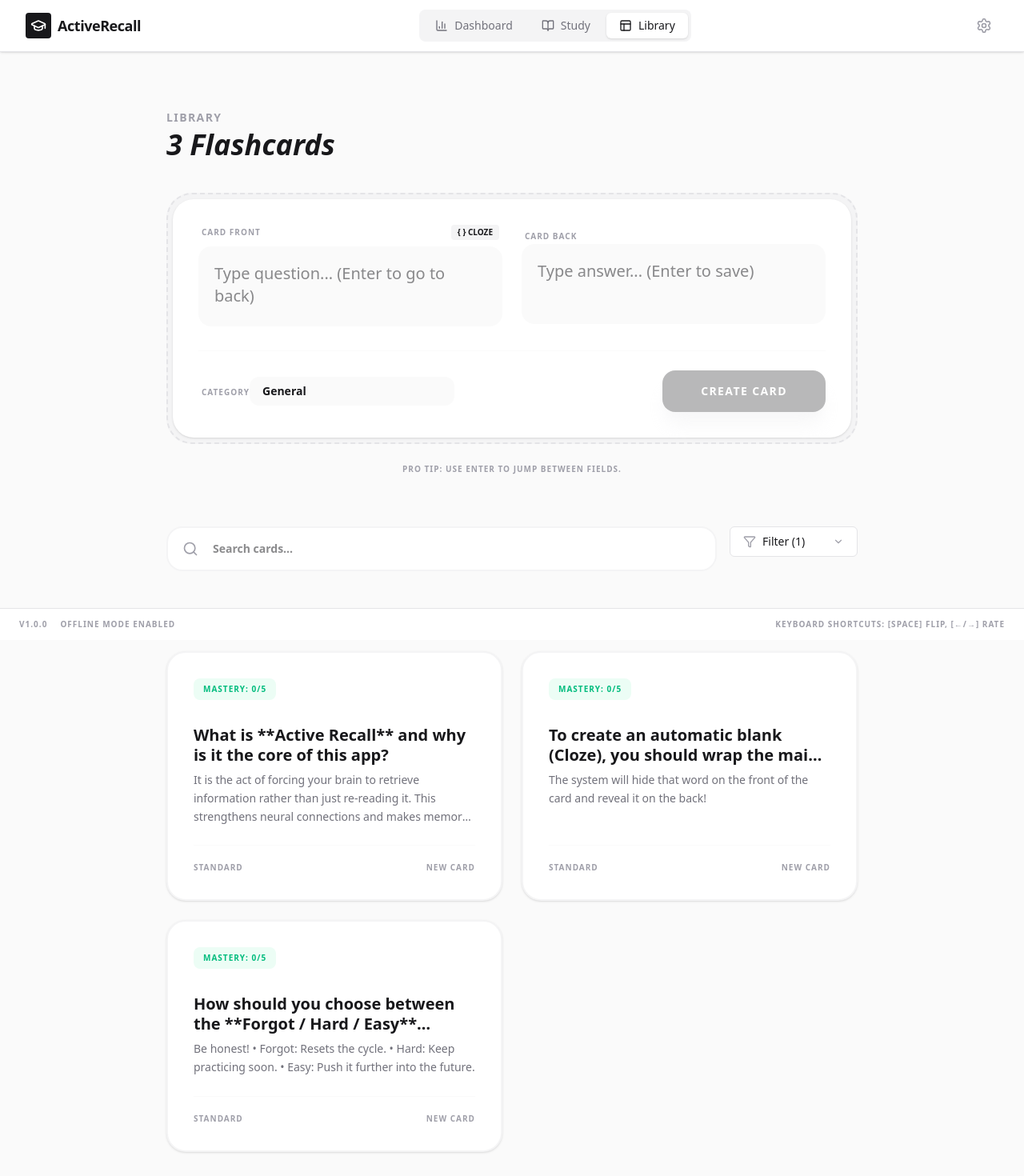
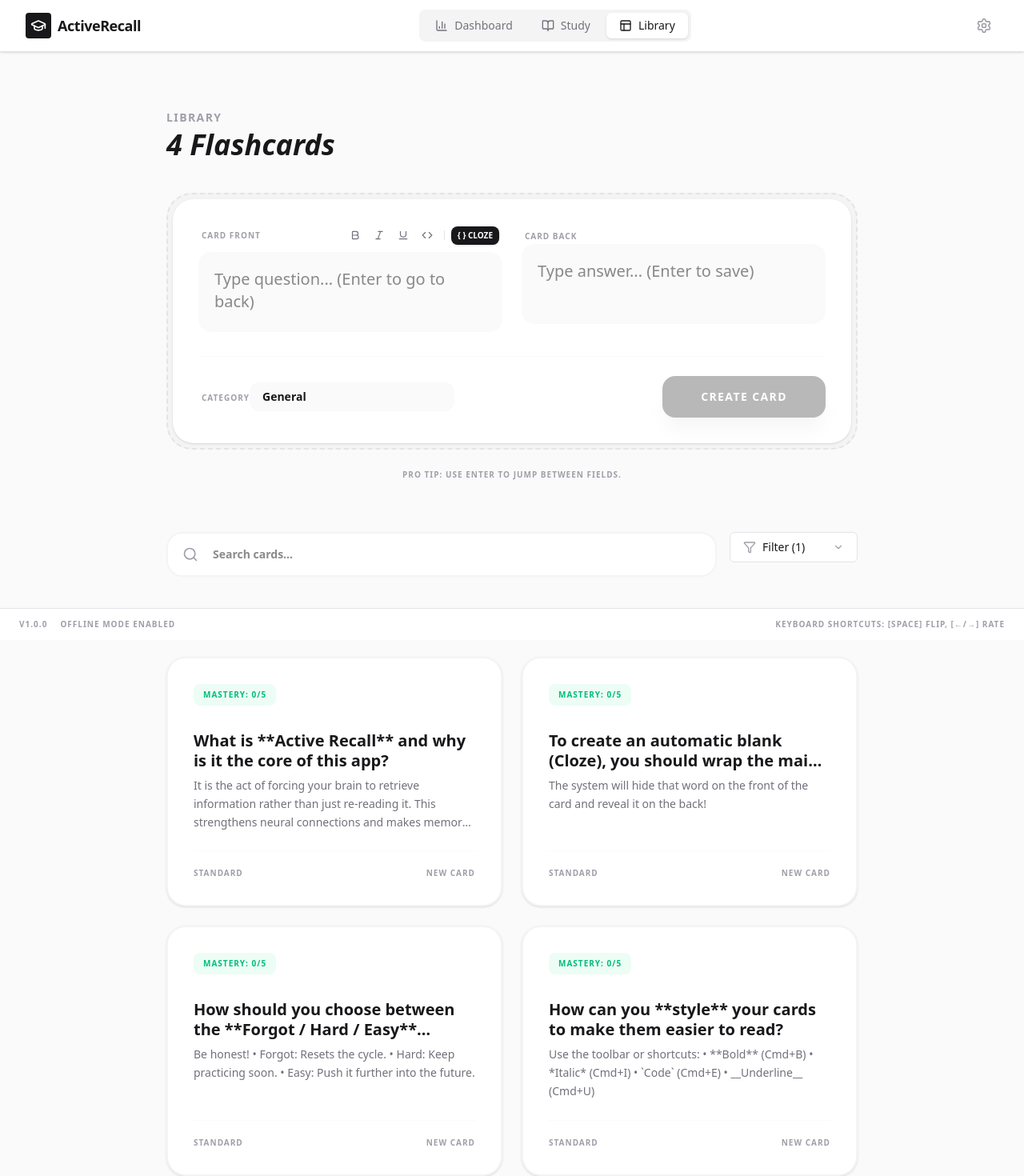
Before and after one commit to HermesEsp/ActiveRecall, a React (Vite) app: page /library in a window 1280 px wide. Shown: the top 1470 px of the page at 80% size. Built offline with nearby package versions, Linux system fonts and the light colour scheme.

Commit message:
feat: add markdown formatting toolbar and keyboard shortcuts to card editor

```diff
--- a/src/presentation/components/Card.tsx
+++ b/src/presentation/components/Card.tsx
@@ -11,14 +11,20 @@ interface CardProps {
 
 export const Card: React.FC<CardProps> = ({ card, isFlipped, onFlip, onFlipComplete }) => {
   const renderText = (text: string) => {
-    // Basic Markdown support (Bold and Italic)
-    const parts = text.split(/(\*\*.*?\*\*|\*.*?\*)/);
+    // Extended Markdown support
+    const parts = text.split(/(\*\*.*?\*\*|\*.*?\*|`.*?`|__.*?__)/);
     return parts.map((part, i) => {
       if (part.startsWith('**') && part.endsWith('**')) {
         return <strong key={i} className="font-extrabold text-zinc-900 dark:text-white">{part.slice(2, -2)}</strong>;
       }
       if (part.startsWith('*') && part.endsWith('*')) {
         return <em key={i} className="italic opacity-90">{part.slice(1, -1)}</em>;
+      }
+      if (part.startsWith('`') && part.endsWith('`')) {
+        return <code key={i} className="bg-zinc-100 dark:bg-zinc-800 px-1.5 py-0.5 rounded text-sm font-mono text-pink-500 dark:text-pink-400 font-bold">{part.slice(1, -1)}</code>;
+      }
+      if (part.startsWith('__') && part.endsWith('__')) {
+        return <u key={i} className="underline decoration-zinc-400 underline-offset-4">{part.slice(2, -2)}</u>;
       }
       return part;
     });
--- a/src/presentation/pages/LibraryPage.tsx
+++ b/src/presentation/pages/LibraryPage.tsx
@@ -2,7 +2,8 @@ import React, { useState, useRef, useEffect } from 'react';
 import { motion, AnimatePresence } from 'motion/react';
 import {
   Plus, Search, Edit2, Trash2, CheckCircle2,
-  Trash, ChevronRight, Filter, Eye, X, ChevronDown
+  Trash, ChevronRight, Filter, Eye, X, ChevronDown,
+  Bold, Italic, Underline as UnderlineIcon, Code
 } from 'lucide-react';
 import { useMasteryStore } from '../../application/store/useMasteryStore';
 import { Card } from '../components/Card';
@@ -75,30 +76,36 @@ export const LibraryPage: React.FC = () => {
   const backRef = useRef<HTMLTextAreaElement>(null);
   const frontRef = useRef<HTMLTextAreaElement>(null);
 
-  const insertCloze = () => {
-    const el = frontRef.current;
+  const wrapSelection = (prefix: string, suffix: string, target: 'front' | 'back' = 'front') => {
+    const el = target === 'front' ? frontRef.current : backRef.current;
+    const setter = target === 'front' ? setFront : setBack;
+    const value = target === 'front' ? front : back;
+
     if (!el) return;
 
     const start = el.selectionStart;
     const end = el.selectionEnd;
-    const text = el.value;
-    const selected = text.substring(start, end);
+    const selected = value.substring(start, end);
 
-    const before = text.substring(0, start);
-    const after = text.substring(end);
+    const before = value.substring(0, start);
+    const after = value.substring(end);
 
-    const newText = `${before}{{${selected}}}${after}`;
-    setFront(newText);
+    const newValue = `${before}${prefix}${selected}${suffix}${after}`;
+    setter(newValue);
 
-    // Position cursor inside or after
     setTimeout(() => {
       el.focus();
-      const newPos = selected ? start + selected.length + 4 : start + 2;
+      const newPos = selected ? start + prefix.length + selected.length + suffix.length : start + prefix.length;
       el.setSelectionRange(newPos, newPos);
     }, 0);
   };
 
   const handleFrontKeyDown = (e: React.KeyboardEvent<HTMLTextAreaElement>) => {
+    // Shortcuts
+    if ((e.metaKey || e.ctrlKey) && e.key === 'b') { e.preventDefault(); wrapSelection('**', '**'); }
+    if ((e.metaKey || e.ctrlKey) && e.key === 'i') { e.preventDefault(); wrapSelection('*', '*'); }
+    if ((e.metaKey || e.ctrlKey) && e.key === 'u') { e.preventDefault(); wrapSelection('__', '__'); }
+
     // Auto-pair [[ to {{}}
     if (e.key === '[' && front.endsWith('[')) {
       e.preventDefault();
@@ -204,14 +211,49 @@ export const LibraryPage: React.FC = () => {
                 <div className="space-y-2">
                   <div className="flex items-center justify-between px-1">
                     <label className="text-[10px] font-bold uppercase tracking-widest text-zinc-400">{t.library.cardFront}</label>
+                    <div className="flex items-center gap-1">
                       <button
                         type="button"
-                      onClick={insertCloze}
-                      className="text-[10px] font-black bg-zinc-100 dark:bg-zinc-800 px-2 py-0.5 rounded hover:bg-zinc-200 dark:hover:bg-zinc-700 transition-colors"
+                        onClick={() => wrapSelection('**', '**')}
+                        className="p-1.5 hover:bg-zinc-100 dark:hover:bg-zinc-800 rounded-lg transition-colors text-zinc-500"
+                        title="Bold (Cmd+B)"
+                      >
+                        <Bold size={14} />
+                      </button>
+                      <button
+                        type="button"
+                        onClick={() => wrapSelection('*', '*')}
+                        className="p-1.5 hover:bg-zinc-100 dark:hover:bg-zinc-800 rounded-lg transition-colors text-zinc-500"
+                        title="Italic (Cmd+I)"
+                      >
+                        <Italic size={14} />
+                      </button>
+                      <button
+                        type="button"
+                        onClick={() => wrapSelection('__', '__')}
+                        className="p-1.5 hover:bg-zinc-100 dark:hover:bg-zinc-800 rounded-lg transition-colors text-zinc-500"
+                        title="Underline (Cmd+U)"
+                      >
+                        <UnderlineIcon size={14} />
+                      </button>
+                      <button
+                        type="button"
+                        onClick={() => wrapSelection('`', '`')}
+                        className="p-1.5 hover:bg-zinc-100 dark:hover:bg-zinc-800 rounded-lg transition-colors text-zinc-500"
+                        title="Code Monospace"
+                      >
+                        <Code size={14} />
+                      </button>
+                      <div className="w-px h-3 bg-zinc-200 dark:bg-zinc-800 mx-1" />
+                      <button
+                        type="button"
+                        onClick={() => wrapSelection('{{', '}}')}
+                        className="text-[10px] font-black bg-zinc-900 dark:bg-white text-white dark:text-zinc-900 px-2 py-1 rounded-lg hover:scale-105 transition-all shadow-sm"
                         title="Wrap selection in Cloze {{}}"
                       >
                         {'{ }'} CLOZE
                       </button>
+                    </div>
                   </div>
                   <textarea
                     ref={frontRef}
--- a/src/translations.ts
+++ b/src/translations.ts
@@ -16,6 +16,12 @@ export const translations = {
       {
         front: 'How should you choose between the **Forgot / Hard / Easy** buttons?',
         back: "Be honest! \n\n• Forgot: Resets the cycle. \n• Hard: Keep practicing soon. \n• Easy: Push it further into the future.",
+        category: 'Tutorial',
+        type: 'standard',
+      },
+      {
+        front: 'How can you **style** your cards to make them easier to read?',
+        back: "Use the toolbar or shortcuts: \n\n• **Bold** (Cmd+B) \n• *Italic* (Cmd+I) \n• `Code` (Cmd+E) \n• __Underline__ (Cmd+U)",
         category: 'Tutorial',
         type: 'standard',
       },
@@ -157,6 +163,12 @@ export const translations = {
         category: 'Tutorial',
         type: 'standard',
       },
+      {
+        front: 'Como você pode **estilizar** seus cards para facilitar a leitura?',
+        back: "Use a barra de ferramentas ou atalhos: \n\n• **Negrito** (Cmd+B) \n• *Italic* (Cmd+I) \n• `Código` (Cmd+E) \n• __Sublinhado__ (Cmd+U)",
+        category: 'Tutorial',
+        type: 'standard',
+      },
     ],
     nav: {
       study: 'Estudar',
```
Lines whose indentation alone changed are shown as unchanged.
